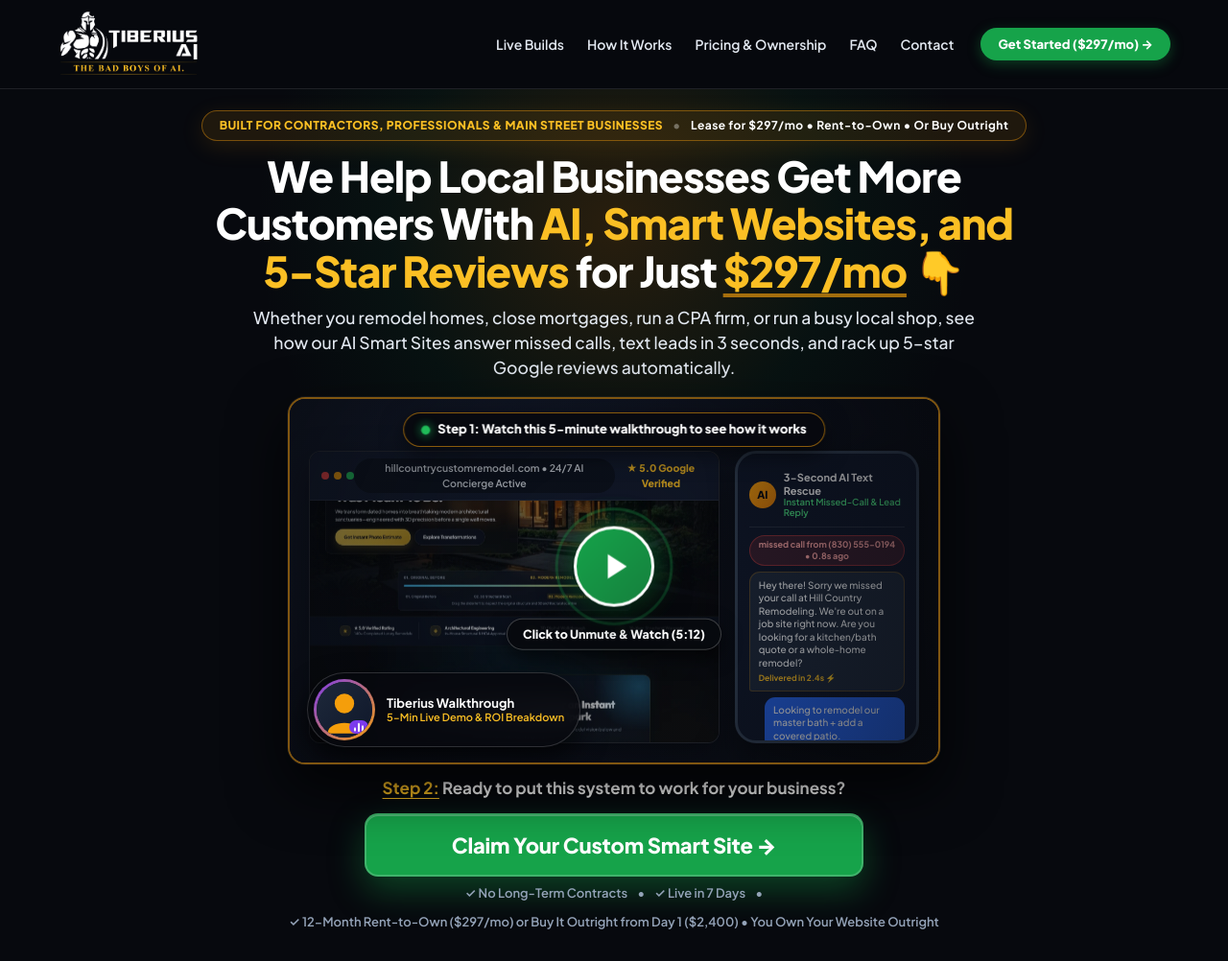
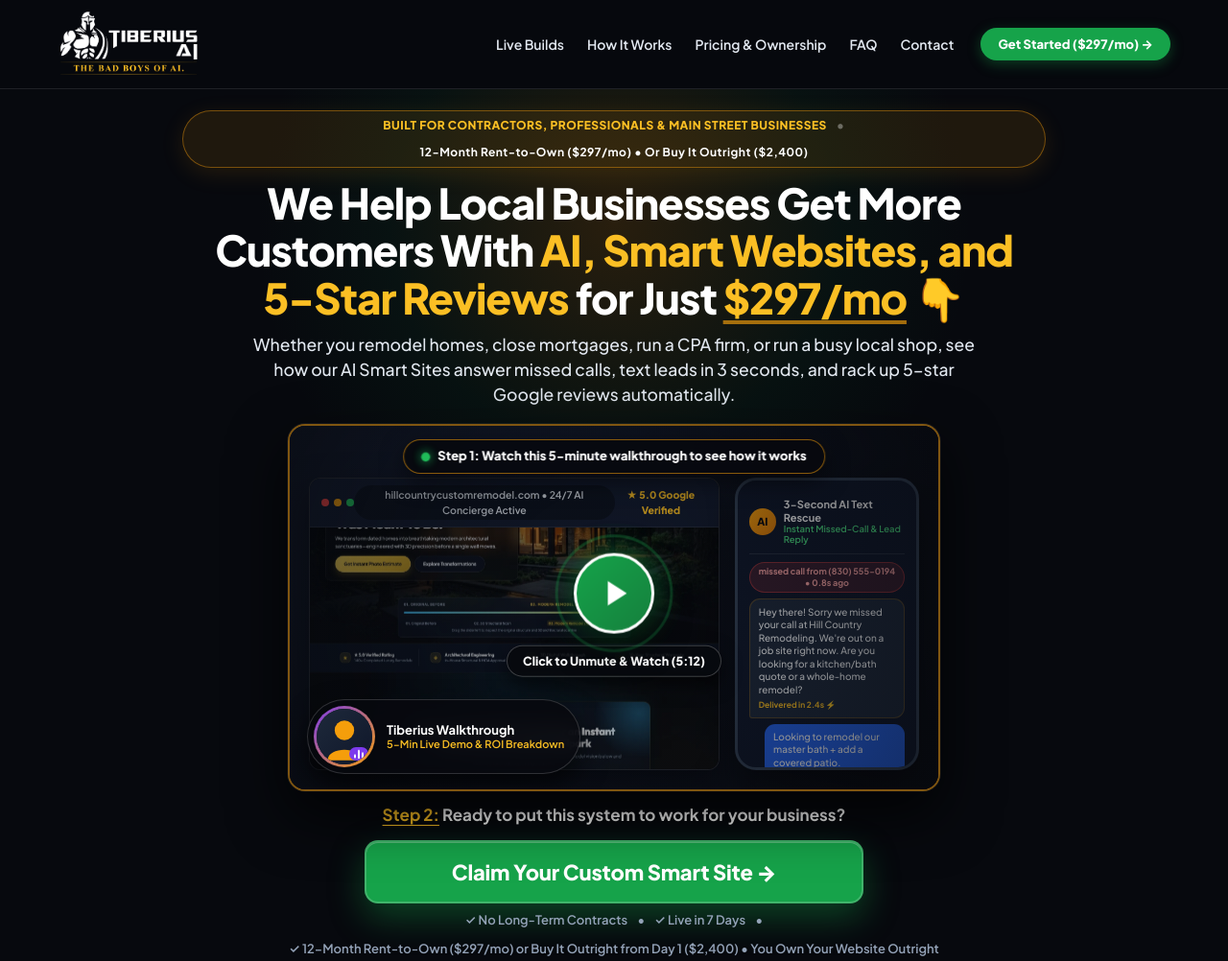
Before and after one commit to Tiberius-AI/tiberius-ai-landing, a plain HTML site: page index.html in a window 1280 px wide. Shown: the top 1002 px of the page at 96% size. Drawn offline with Linux system fonts and the light colour scheme.

Commit message:
fix: update hero eyebrow terms to 2-option ownership model

```diff
--- a/index.html
+++ b/index.html
@@ -74,7 +74,7 @@
           <div class="hero-eyebrow-pill" id="geo-eyebrow-pill">
             <span class="geo-badge-text" id="dynamic-geo-text">BUILT FOR CONTRACTORS, PROFESSIONALS &amp; MAIN STREET BUSINESSES</span>
             <span class="eyebrow-divider" aria-hidden="true">•</span>
-            <span class="eyebrow-terms">Lease for $297/mo • Rent-to-Own • Or Buy Outright</span>
+            <span class="eyebrow-terms">12-Month Rent-to-Own ($297/mo) • Or Buy It Outright ($2,400)</span>
           </div>
         </div>
 
```
